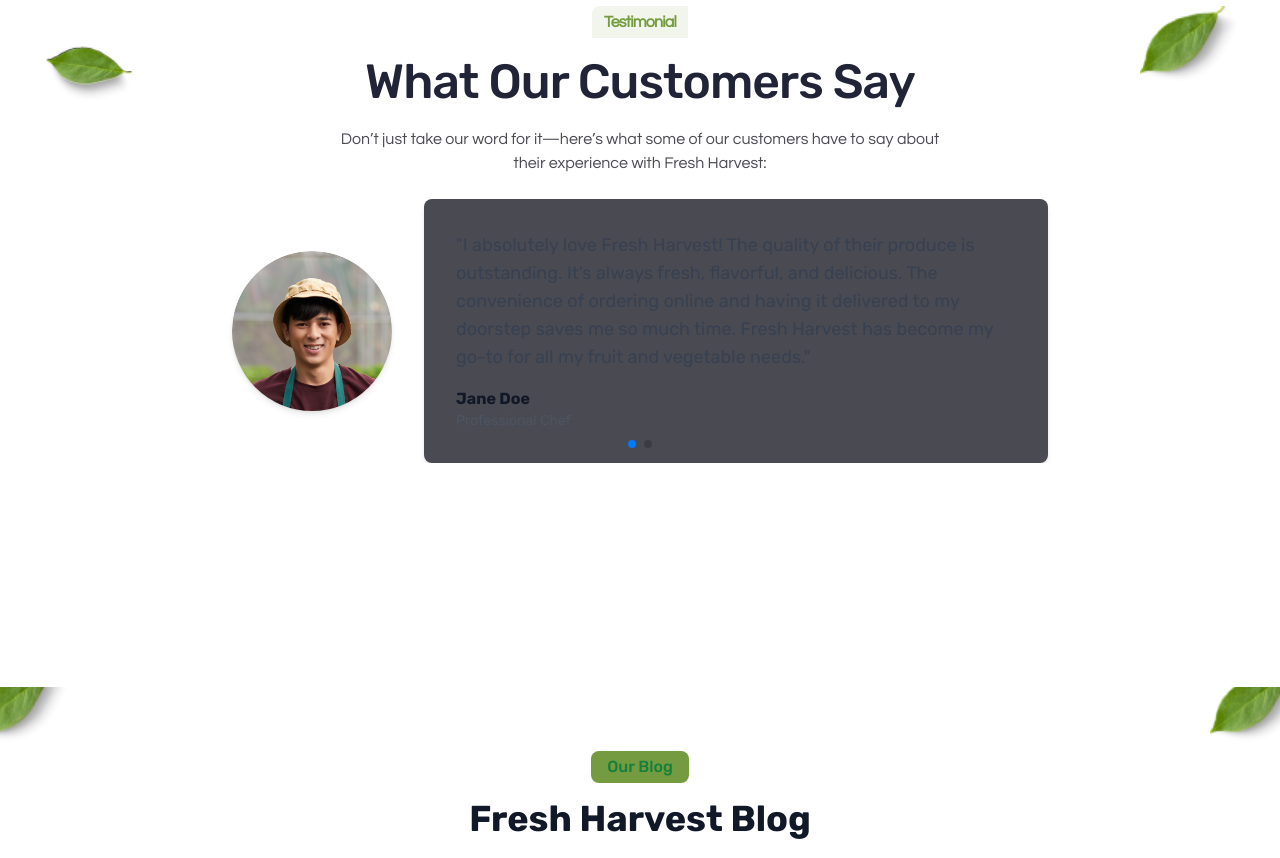
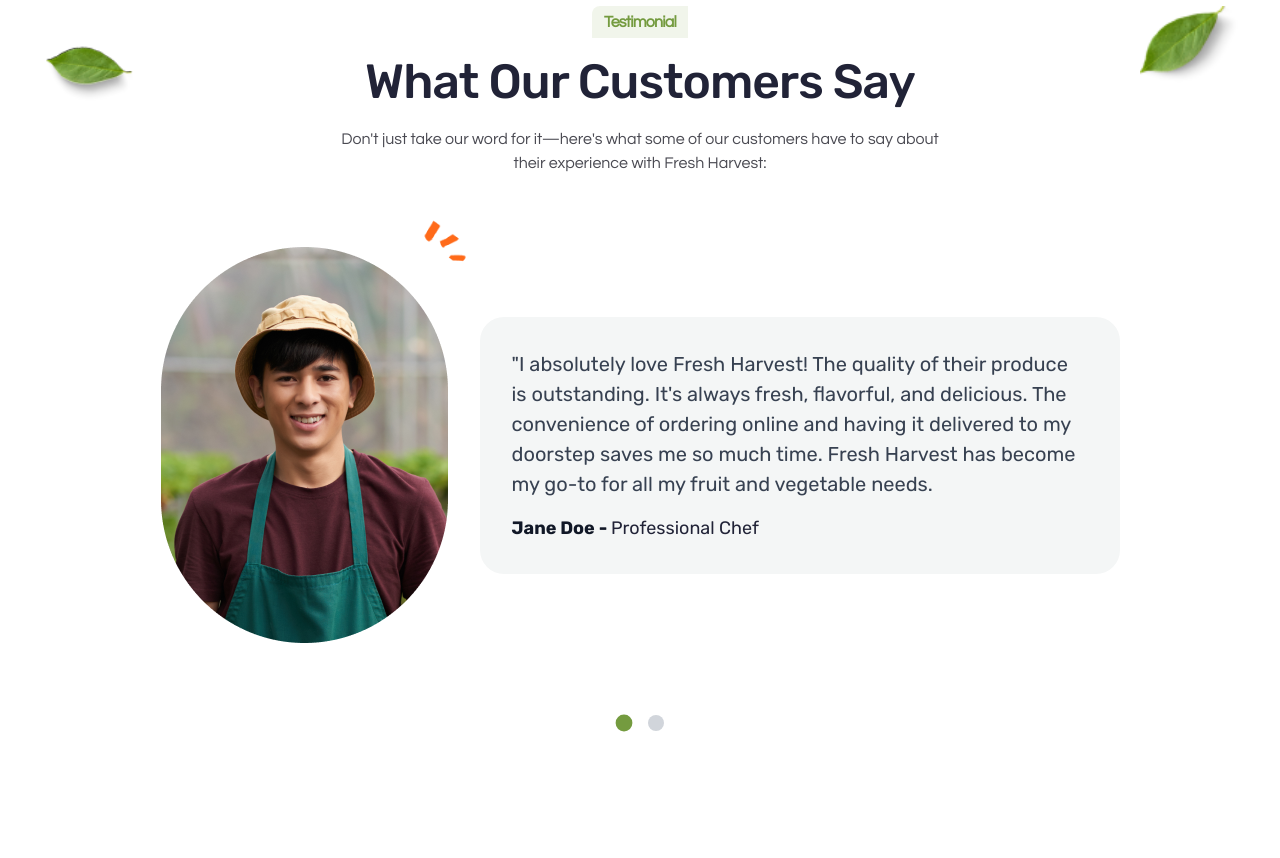
Before and after one commit to heartsantor/fresh-shop, a Next.js app: page / in a window 1280 px wide. Shown: the part 3800-4658 px from the top of the page. Built offline with nearby package versions, Linux system fonts and the light colour scheme.

Commit message:
fix slider content

```diff
--- a/app/components/AboutSection.tsx
+++ b/app/components/AboutSection.tsx
@@ -3,7 +3,7 @@
 
 const AboutSection = () => {
   return (
-    <section className="relative pt-20 pb-40 bg-white">
+    <section className="relative pt-20 pb-40 bg-white overflow-hidden">
       <div className="container mx-auto flex flex-col lg:flex-row items-center">
         <div className="lg:w-1/2 relative flex justify-center">
           <Image
--- a/app/components/SeasonalOfferSection.tsx
+++ b/app/components/SeasonalOfferSection.tsx
@@ -62,7 +62,7 @@
       {/* Content */}
       <div className="relative z-10 container mx-auto flex flex-col lg:flex-row items-center py-16">
         {/* Offer Text */}
-        <div className="lg:w-full p-8">
+        <div className="w-full lg:p-8">
           <div className="bg-green-10  inline-block px-4 py-1 rounded mb-2">
             <span className="text-green-100 font-medium">Special Offer</span>
           </div>
--- /dev/null
+++ b/app/components/TestimonialCard.tsx
@@ -0,0 +1,45 @@
+"use client";
+
+import React from "react";
+import Image from "next/image";
+
+interface TestimonialCardProps {
+  image: string;
+  testimonial: string;
+  name: string;
+  profession: string;
+}
+
+const TestimonialCard: React.FC<TestimonialCardProps> = ({
+  image,
+  testimonial,
+  name,
+  profession,
+}) => {
+  return (
+    <div className="flex flex-col lg:flex-row items-center justify-center py-8 lg:py-12 space-y-8 lg:space-y-0 lg:space-x-8">
+      {/* Image */}
+      <div className="relative">
+        <Image src={image} alt={name} width={287} height={396} />
+        <Image
+          src="/images/offer-arrow.png"
+          alt="Arrow Decoration"
+          width={50}
+          height={50}
+          className="absolute -top-[8%] -right-[8%]"
+        />
+      </div>
+      {/* Testimonial */}
+      <div className=" bg-[#F4F6F6] rounded-[24px]  p-8  w-full lg:w-1/2">
+        <p className="text-gray-700 text-[20px] font-normal mb-4">
+          {testimonial}
+        </p>
+        <h4 className="font-bold text-gray-900 text-[18px]">
+          {name} - <span className="text-black font-normal">{profession}</span>
+        </h4>
+      </div>
+    </div>
+  );
+};
+
+export default TestimonialCard;
--- a/app/components/TestimonialSliderSection.tsx
+++ b/app/components/TestimonialSliderSection.tsx
@@ -1,16 +1,34 @@
 "use client";
 
-import React from "react";
+import React, { useRef, useState } from "react";
 import Image from "next/image";
 import { Swiper, SwiperSlide } from "swiper/react";
 import { Pagination } from "swiper/modules";
 import "swiper/css";
 import "swiper/css/pagination";
+import TestimonialCard from "./TestimonialCard";
 
-const TestimonialSliderSection = () => {
+const TestimonialSliderSection: React.FC = () => {
+  const testimonials = [
+    {
+      image: "/images/customer1.png",
+      testimonial: `"I absolutely love Fresh Harvest! The quality of their produce is outstanding. It's always fresh, flavorful, and delicious. The convenience of ordering online and having it delivered to my doorstep saves me so much time. Fresh Harvest has become my go-to for all my fruit and vegetable needs.`,
+      name: "Jane Doe",
+      profession: "Professional Chef",
+    },
+    {
+      image: "/images/customer1.png",
+      testimonial: `"I absolutely love Fresh Harvest! The quality of their produce is outstanding. It's always fresh, flavorful, and delicious. The convenience of ordering online and having it delivered to my doorstep saves me so much time. Fresh Harvest has become my go-to for all my fruit and vegetable needs.`,
+      name: "John Smith",
+      profession: "Fitness Trainer",
+    },
+  ];
+
+  const [activeIndex, setActiveIndex] = useState(0);
+  const swiperRef = useRef<any>(null);
+
   return (
     <section className="relative py-40 bg-white overflow-hidden">
-      {/* Leaf Decorations */}
       <div className="container mx-auto">
         <div className="relative text-center mb-6">
           <div className="absolute top-4 left-10">
@@ -41,79 +59,40 @@
             </h2>
 
             <p className="text-[#4A4A52] mx-auto font-questrial text-md font-normal text-center max-w-[600px] mb-0">
-              Don’t just take our word for it—here’s what some of our customers
+              Don't just take our word for it—here's what some of our customers
               have to say about their experience with Fresh Harvest:
             </p>
           </div>
         </div>
 
-        <div className="container mx-auto px-4">
         <Swiper
           spaceBetween={50}
           slidesPerView={1}
           loop={true}
-            pagination={{ clickable: true }}
+          onSlideChange={(swiper) => setActiveIndex(swiper.realIndex)}
+          onSwiper={(swiper) => (swiperRef.current = swiper)}
           modules={[Pagination]}
         >
-            {/* Slide 1 */}
-            <SwiperSlide>
-              <div className="flex flex-col lg:flex-row items-center justify-center gap-8">
-                {/* Image */}
-                <div className="w-40 h-40 rounded-full overflow-hidden shadow-md">
-                  <Image
-                    src="/images/customer1.png"
-                    alt="Customer Testimonial"
-                    width={160}
-                    height={160}
-                  />
-                </div>
-                {/* Testimonial */}
-                <div className="bg-gray-100 rounded-lg p-8 shadow-md w-full lg:w-1/2">
-                  <p className="text-gray-700 text-lg mb-4">
-                    "I absolutely love Fresh Harvest! The quality of their
-                    produce is outstanding. It’s always fresh, flavorful, and
-                    delicious. The convenience of ordering online and having it
-                    delivered to my doorstep saves me so much time. Fresh
-                    Harvest has become my go-to for all my fruit and vegetable
-                    needs."
-                  </p>
-                  <h4 className="font-bold text-gray-900">Jane Doe</h4>
-                  <p className="text-gray-600 text-sm">Professional Chef</p>
-                </div>
-              </div>
+          {testimonials.map((testimonial, index) => (
+            <SwiperSlide key={index}>
+              <TestimonialCard {...testimonial} />
             </SwiperSlide>
+          ))}
+        </Swiper>
 
-            {/* Slide 2 */}
-            <SwiperSlide>
-              <div className="flex flex-col lg:flex-row items-center justify-center gap-8">
-                {/* Image */}
-                <div className="w-40 h-40 rounded-full overflow-hidden shadow-md">
-                  <Image
-                    src="/images/customer1.png"
-                    alt="Customer Testimonial"
-                    width={160}
-                    height={160}
-                  />
-                </div>
-                {/* Testimonial */}
-                <div className="bg-gray-100 rounded-lg p-8 shadow-md w-full lg:w-1/2">
-                  <p className="text-gray-700 text-lg mb-4">
-                    "Fresh Harvest has been a game changer for my family. The
-                    variety of fresh produce they offer is unmatched, and their
-                    delivery service is incredibly reliable. I highly recommend
-                    them to anyone who values quality and convenience."
-                  </p>
-                  <h4 className="font-bold text-gray-900">John Smith</h4>
-                  <p className="text-gray-600 text-sm">Fitness Trainer</p>
-                </div>
-              </div>
-            </SwiperSlide>
-          </Swiper>
-        </div>
-
-        {/* Pagination Dots */}
-        <div className="mt-16 flex justify-center">
-          <div className="swiper-pagination custom-pagination"></div>
+        {/* Custom Dots */}
+        <div className="flex justify-center space-x-4 mt-6">
+          {testimonials.map((_, index) => (
+            <button
+              key={index}
+              className={`w-4 h-4 rounded-full transition transform duration-300 ${
+                activeIndex === index
+                  ? "bg-[#749B3F] scale-105"
+                  : "bg-gray-300 scale-100"
+              }`}
+              onClick={() => swiperRef.current?.slideToLoop(index)}
+            ></button>
+          ))}
         </div>
       </div>
     </section>
--- a/app/globals.css
+++ b/app/globals.css
@@ -8,18 +8,19 @@
   background-color: #ffffff; /* White background */
 }
 
-.swiper-pagination-bullet {
+/* .custom-swiper-bullet {
+  background-color: #d9d9d9;
   width: 12px;
   height: 12px;
-  background: #d9d9d9; /* Unfilled color */
-  opacity: 1; /* Ensure visible */
-  margin: 0 8px; /* Add some spacing between dots */
+  border-radius: 50%;
+  margin: 0 5px;
 }
+.custom-swiper-bullet-active {
+  background-color: #749b3f;
+  transform: scale(1.2);
+} */
 
-.swiper-pagination-bullet-active {
-  background: #749b3f; /* Filled color for active dot */
-}
-
-.swiper-pagination {
-  margin-top: 20px; /* Adjust distance from the slider */
-}
+/* .swiper-pagination-bullet-active {
+  background-color: #749b3f !important;
+  transform: scale(1.2) !important;
+} */
--- a/app/layout.tsx
+++ b/app/layout.tsx
@@ -1,5 +1,9 @@
 import type { Metadata } from "next";
 import { Questrial, Rubik } from "next/font/google";
+
+import "swiper/css";
+import "swiper/css/pagination";
+
 import "./globals.css";
 
 const questrial = Questrial({
```
Lines whose indentation alone changed are shown as unchanged.
